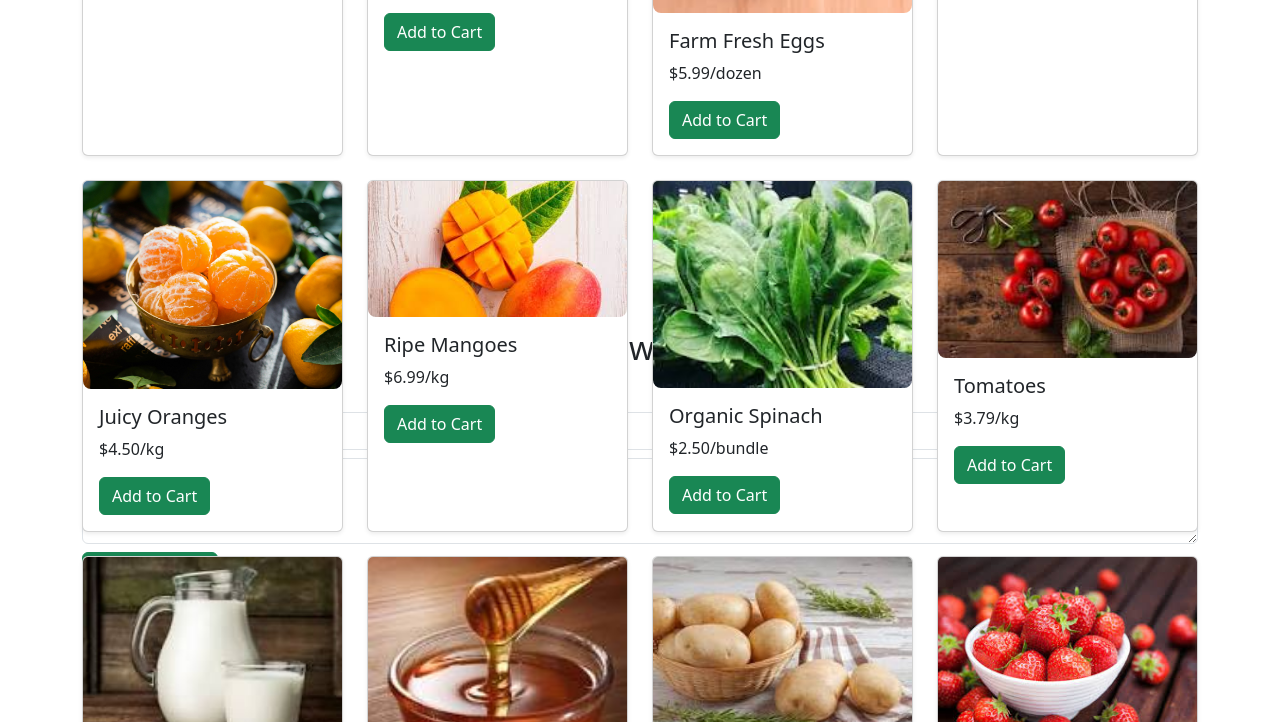
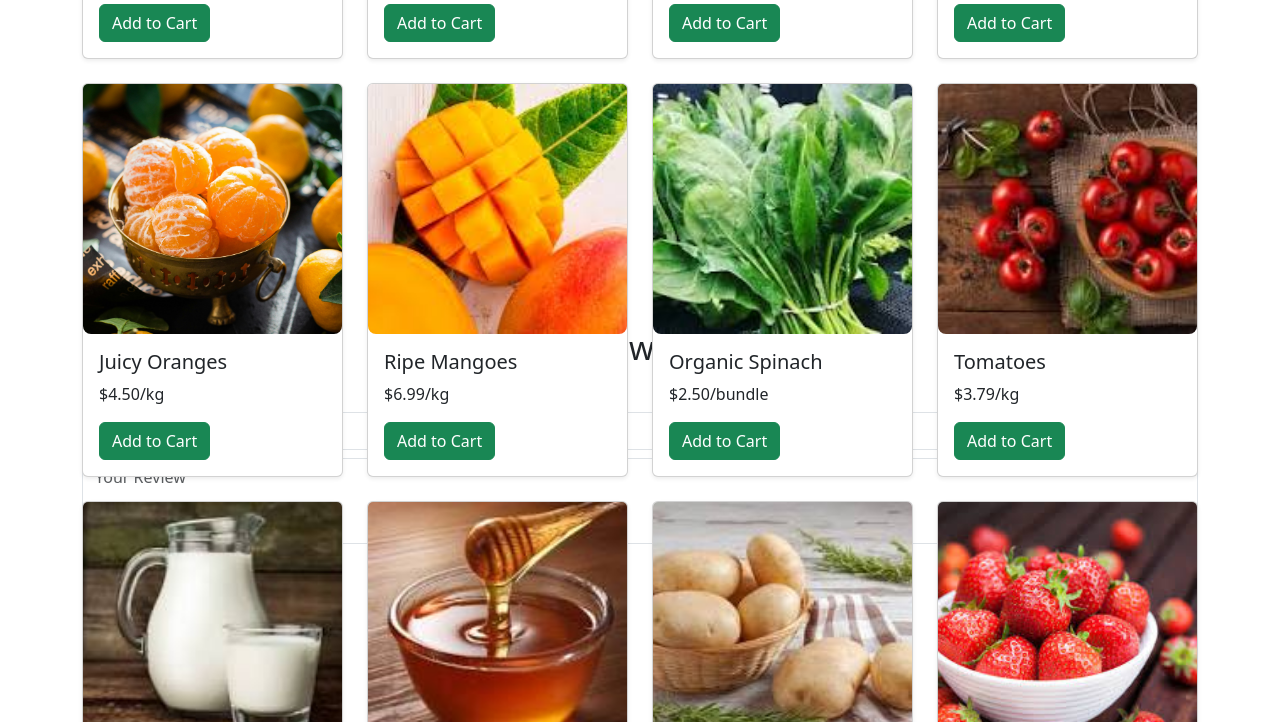
Before and after one commit to shrinathsuresh/Leafelane, a plain HTML site: page farmer/product/product.html in a window 1280 px wide. Shown: the part 517-1239 px from the top of the page. Drawn offline with nearby package versions, Linux system fonts and the light colour scheme; files that its build step writes are made by us from their sources.

Commit message:
Update product.html

```diff
--- a/farmer/product/product.html
+++ b/farmer/product/product.html
@@ -6,6 +6,13 @@
   <link rel="stylesheet" href="../css/main.css" />
   <link href="https://cdn.jsdelivr.net/npm/bootstrap@5.3.3/dist/css/bootstrap.min.css" rel="stylesheet" crossorigin="anonymous">
   <title>Products - Farmers Market</title>
+  <style>
+    .product-img {
+      width: 100%;
+      height: 250px; /* Fixed height for all images */
+      object-fit: cover; /* Ensures images maintain aspect ratio without distortion */
+    }
+  </style>
 </head>
 <body>
   <div class="container my-5">
@@ -34,6 +41,5 @@
   </div>
 
   <script src="../product/script.js"></script>
-
 </body>
 </html>
```
